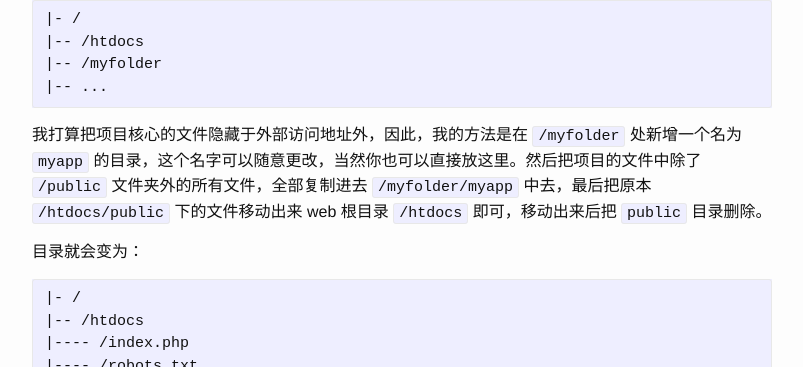
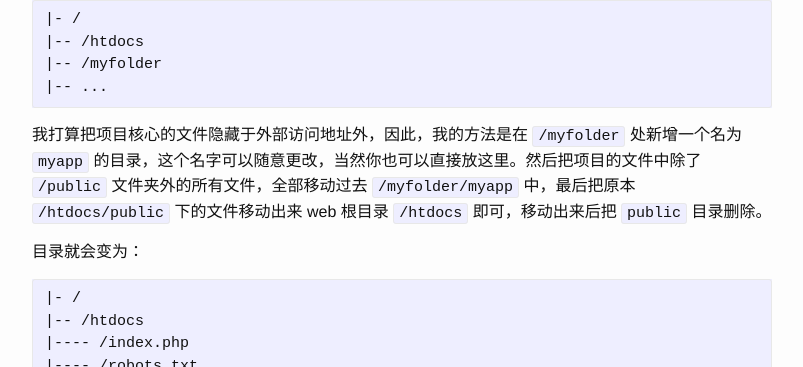
Before and after one commit to lizhineng/lizhineng.github.io, a Jekyll site: the page built from _posts/2016-04-06-deploying-laravel-application-on-wanwang.md, in a window 1280 px wide and 900 px high, scrolled down 1538 px. Shown: the part 83-450 px from the top of the window, without its empty margins (238-1041 px from the left). Built offline with Jekyll 4.4.1, drawn with Linux system fonts in a browser that asks for light colours.

Commit message:
Update post 'Deploying Laravel application on Wanwang'

```diff
--- a/_posts/2016-04-06-deploying-laravel-application-on-wanwang.md
+++ b/_posts/2016-04-06-deploying-laravel-application-on-wanwang.md
@@ -50,7 +50,7 @@ tags: php, laravel
     |-- /myfolder
     |-- ...
 
-我打算把项目核心的文件隐藏于外部访问地址外，因此，我的方法是在 `/myfolder` 处新增一个名为  `myapp` 的目录，这个名字可以随意更改，当然你也可以直接放这里。然后把项目的文件中除了 `/public` 文件夹外的所有文件，全部复制进去 `/myfolder/myapp` 中去，最后把原本 `/htdocs/public` 下的文件移动出来 web 根目录 `/htdocs` 即可，移动出来后把 `public` 目录删除。
+我打算把项目核心的文件隐藏于外部访问地址外，因此，我的方法是在 `/myfolder` 处新增一个名为  `myapp` 的目录，这个名字可以随意更改，当然你也可以直接放这里。然后把项目的文件中除了 `/public` 文件夹外的所有文件，全部移动过去 `/myfolder/myapp` 中，最后把原本 `/htdocs/public` 下的文件移动出来 web 根目录 `/htdocs` 即可，移动出来后把 `public` 目录删除。
 
 目录就会变为：
 
```
